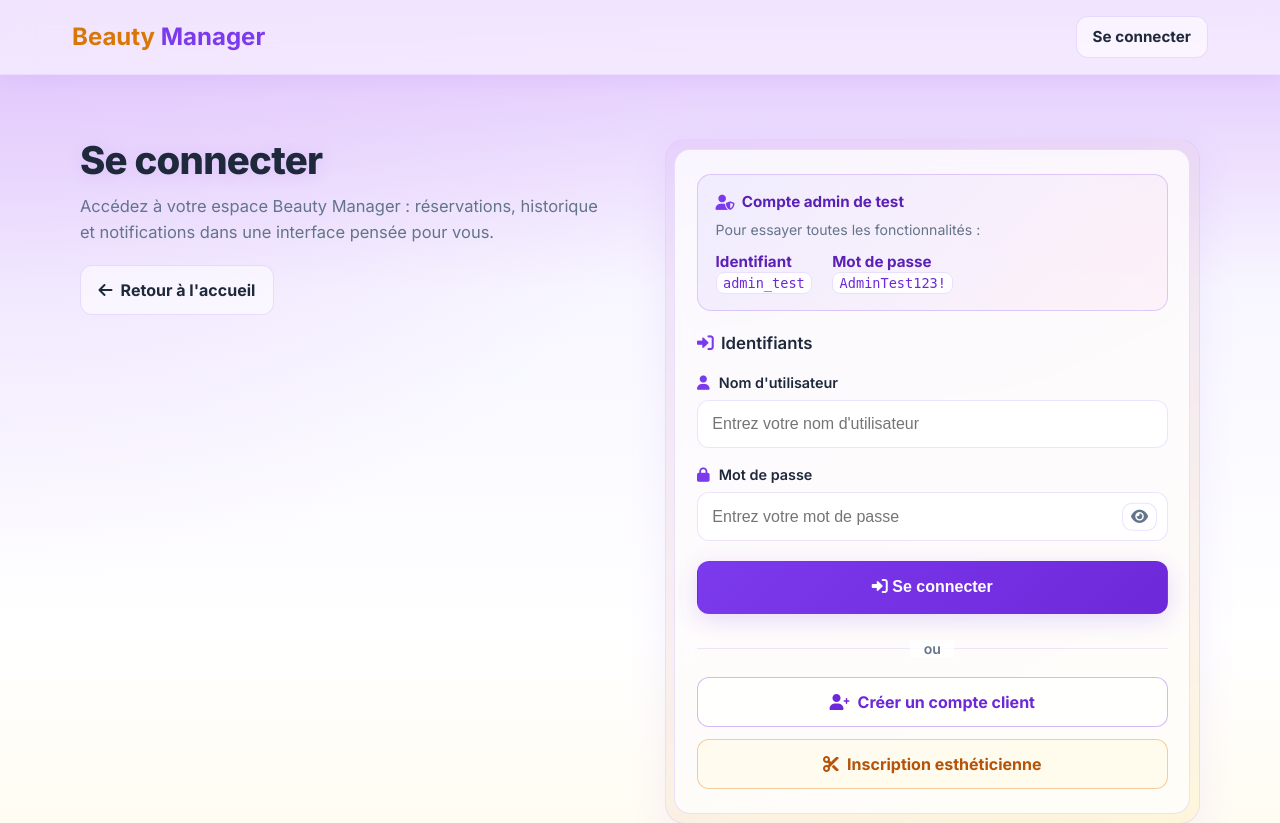
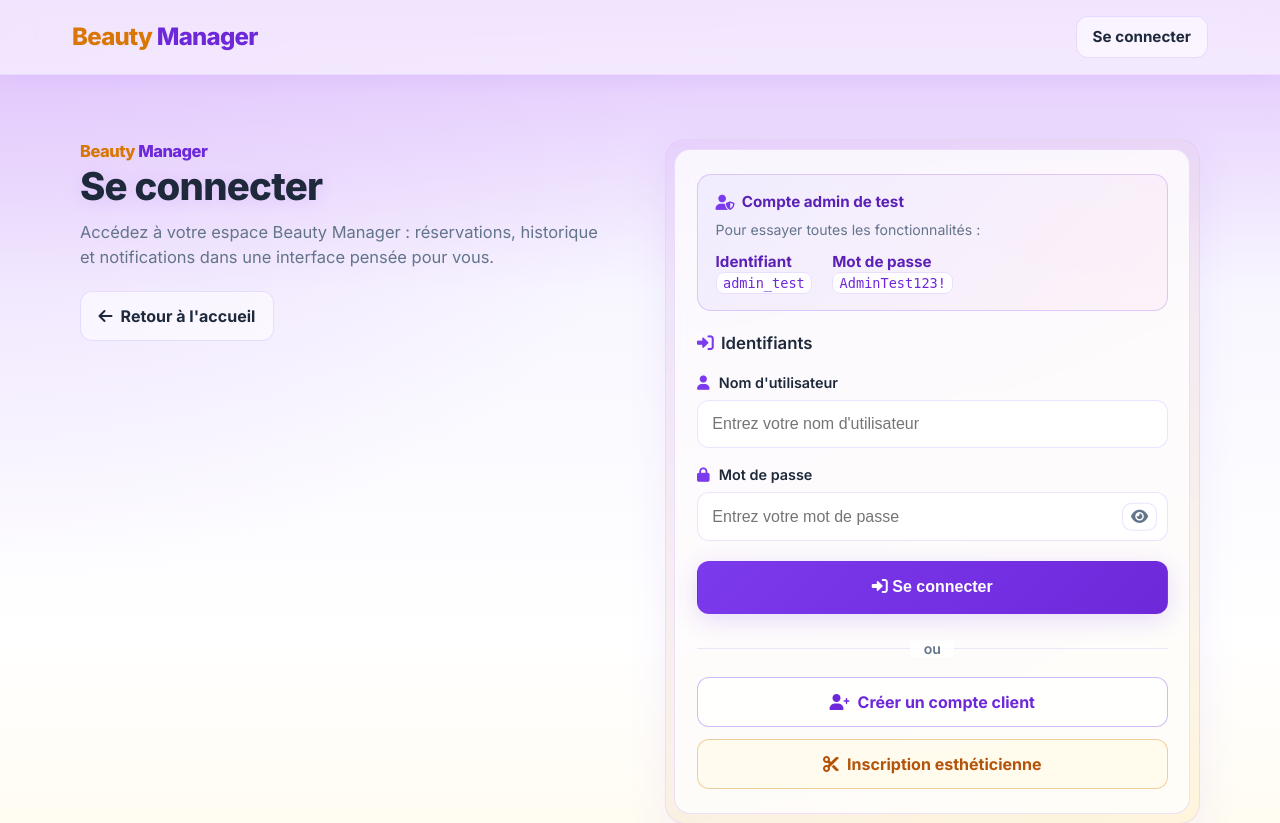
Before and after one commit to irraisaac16-code/Beauty-manager, a Django app: page /connexion/ in a window 1280 px wide. Shown: the top 823 px of the page. Run offline with Django 5.2, Linux system fonts and the light colour scheme.

Commit message:
feat(brand): Beauty / Manager wordmark like landing
Shared wordmark classes in base; navbar uses split colors (#6d28d9 Manager). Show wordmark above titles on login, admin dashboard, and both signup pages. Bump style.css cache param.

Co-authored-by: Cursor <cursoragent@cursor.com>

```diff
--- a/manager/templates/manager/base.html
+++ b/manager/templates/manager/base.html
@@ -10,7 +10,7 @@
     <link rel="preconnect" href="https://fonts.googleapis.com">
     <link rel="preconnect" href="https://fonts.gstatic.com" crossorigin>
     <link href="https://fonts.googleapis.com/css2?family=Inter:wght@400;500;600;700;800&display=swap" rel="stylesheet">
-    <link rel="stylesheet" href="{% static 'manager/style.css' %}?v=5">
+    <link rel="stylesheet" href="{% static 'manager/style.css' %}?v=6">
     <link rel="stylesheet" href="https://cdnjs.cloudflare.com/ajax/libs/font-awesome/6.0.0/css/all.min.css">
     <style>
         :root {
@@ -323,13 +323,42 @@
                 padding: 0.65rem 0.85rem !important;
             }
         }
+
+        /* Wordmark page d'accueil : Beauty (ambre) + Manager (violet profond) */
+        .brand-wordmark {
+            margin: 0 0 0.5rem;
+            font-weight: 800;
+            letter-spacing: -0.03em;
+            font-size: clamp(1.15rem, 2vw, 1.45rem);
+            line-height: 1.2;
+        }
+        .brand-wordmark__beauty {
+            color: var(--esth-accent);
+        }
+        .brand-wordmark__manager {
+            color: #6d28d9;
+        }
+        a.navbar-brand.brand-wordmark-nav {
+            font-weight: 800 !important;
+            letter-spacing: -0.03em !important;
+            gap: 0.15rem;
+        }
+        a.navbar-brand.brand-wordmark-nav:hover {
+            text-decoration: none !important;
+        }
+        a.navbar-brand.brand-wordmark-nav .brand-wordmark__beauty {
+            color: var(--esth-accent) !important;
+        }
+        a.navbar-brand.brand-wordmark-nav .brand-wordmark__manager {
+            color: #6d28d9 !important;
+        }
     </style>
     {% block extra_css %}{% endblock %}
 </head>
 <body>
     <nav class="navbar">
         <div class="container">
-            <a href="{% url 'home' %}" class="navbar-brand"><span style="color: #d97706 !important;">Beauty</span><span style="color: #7c3aed !important;"> Manager</span></a>
+            <a href="{% url 'home' %}" class="navbar-brand brand-wordmark-nav"><span class="brand-wordmark__beauty">Beauty</span> <span class="brand-wordmark__manager">Manager</span></a>
             <button class="nav-toggle" aria-label="Ouvrir le menu" aria-expanded="false" type="button">
                 <span></span>
                 <span></span>
--- a/manager/templates/manager/login.html
+++ b/manager/templates/manager/login.html
@@ -7,6 +7,7 @@
     <div class="reg-wrap">
         <section class="reg-hero">
             <div class="reg-intro">
+                <p class="brand-wordmark" aria-label="Beauty Manager"><span class="brand-wordmark__beauty">Beauty</span> <span class="brand-wordmark__manager">Manager</span></p>
                 <h1>Se connecter</h1>
                 <p>
                     Accédez à votre espace Beauty Manager : réservations, historique et notifications
--- a/manager/templates/manager/register_client.html
+++ b/manager/templates/manager/register_client.html
@@ -7,6 +7,7 @@
     <div class="reg-wrap">
         <section class="reg-hero">
             <div class="reg-intro">
+                <p class="brand-wordmark" aria-label="Beauty Manager"><span class="brand-wordmark__beauty">Beauty</span> <span class="brand-wordmark__manager">Manager</span></p>
                 <h1>Inscription client</h1>
                 <p>
                     Créez votre compte pour réserver vos services de beauté en quelques clics.
--- a/manager/templates/manager/register_coiffeuse.html
+++ b/manager/templates/manager/register_coiffeuse.html
@@ -7,6 +7,7 @@
     <div class="reg-wrap">
         <section class="reg-hero">
             <div class="reg-intro">
+                <p class="brand-wordmark" aria-label="Beauty Manager"><span class="brand-wordmark__beauty">Beauty</span> <span class="brand-wordmark__manager">Manager</span></p>
                 <h1>Inscription esthéticienne</h1>
                 <p>
                     Rejoignez le réseau Beauty Manager : proposez vos services, gérez vos rendez-vous
```
Also changed, not shown: manager/templates/manager/dashboard_admin.html (+6 -1 lines).
